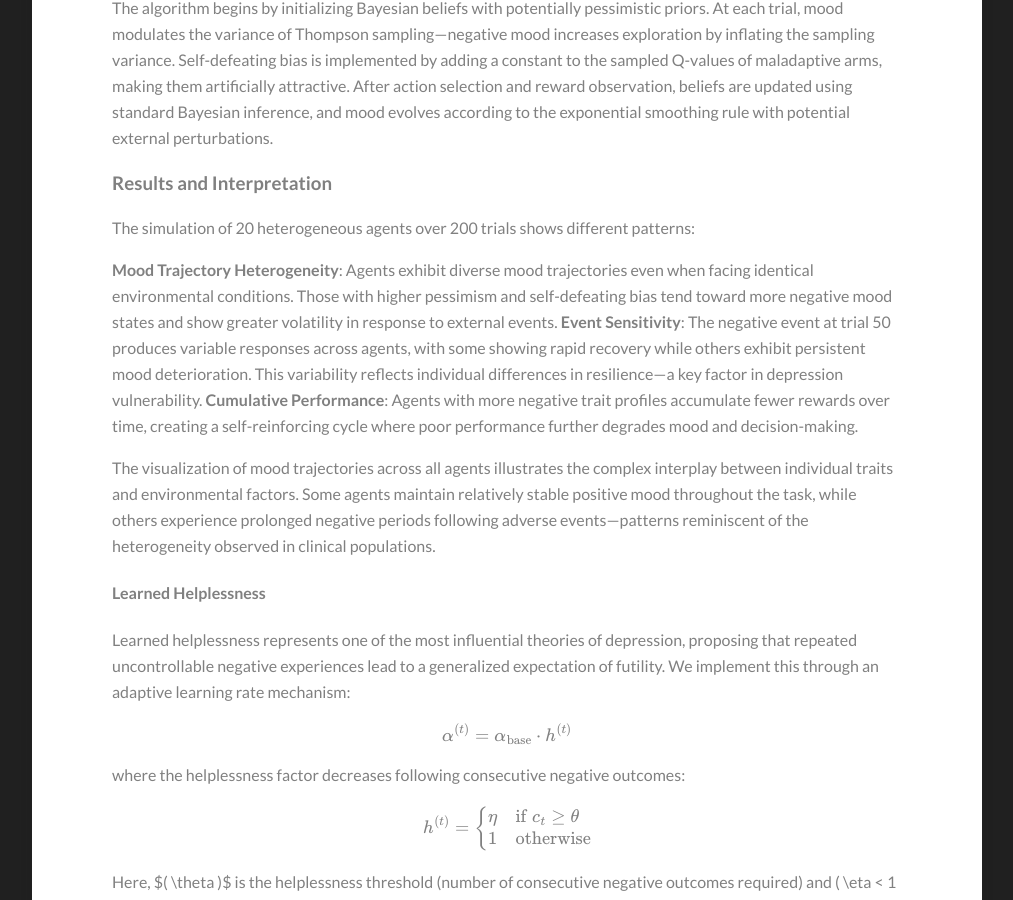
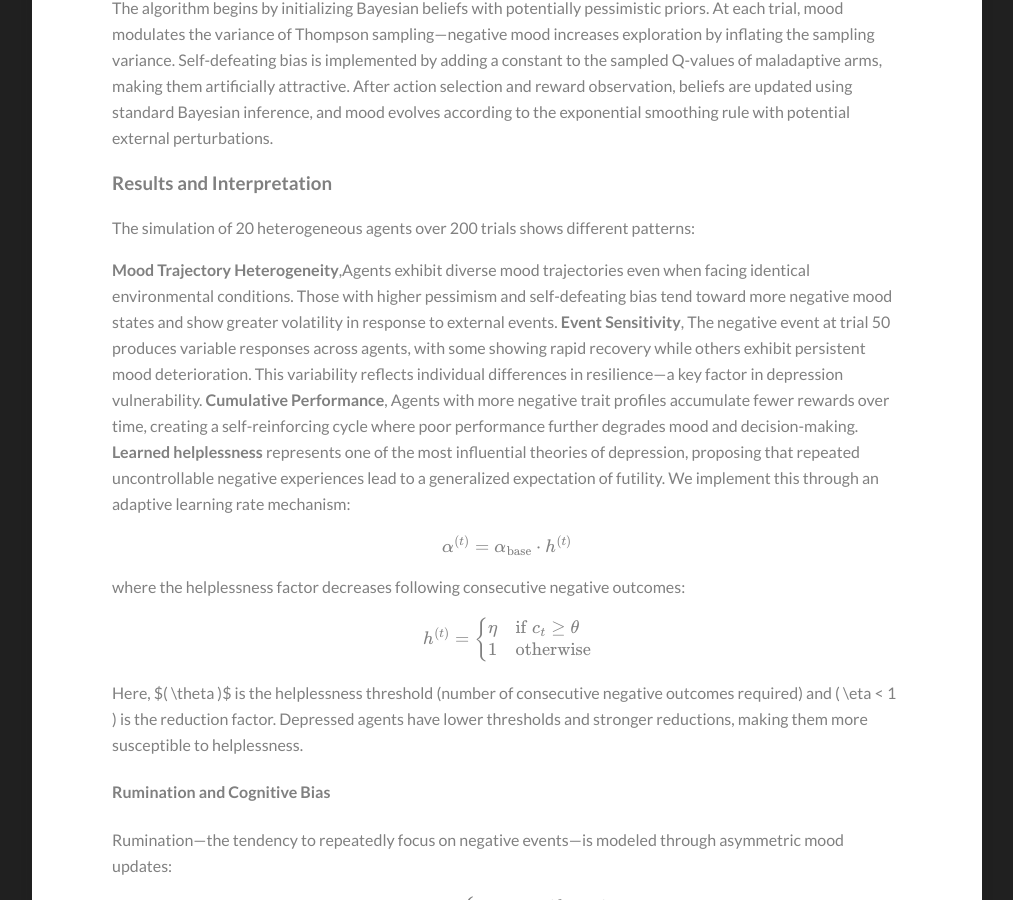
Before and after one commit to Kamran-Afzali/Kamran-Afzali.github.io, a Jekyll site: the page built from _posts/2026-07-24-Q-Learning_DEP_2.md, in a window 1280 px wide and 900 px high, scrolled down 4375 px. Shown: the whole window, without its empty margins (133-1146 px from the left). Built offline with Jekyll 4.4.1, drawn with Linux system fonts in a browser that asks for light colours; our own code applies the rules of GitHub Pages for plain Markdown files; formulas are drawn with MathJax 3.

Commit message:
Update 2026-07-24-Q-Learning_DEP_2.md

```diff
--- a/_posts/2026-07-24-Q-Learning_DEP_2.md
+++ b/_posts/2026-07-24-Q-Learning_DEP_2.md
@@ -144,13 +144,7 @@ The algorithm begins by initializing Bayesian beliefs with potentially pessimist
 
 The simulation of 20 heterogeneous agents over 200 trials shows different patterns:
 
-**Mood Trajectory Heterogeneity**: Agents exhibit diverse mood trajectories even when facing identical environmental conditions. Those with higher pessimism and self-defeating bias tend toward more negative mood states and show greater volatility in response to external events. **Event Sensitivity**: The negative event at trial 50 produces variable responses across agents, with some showing rapid recovery while others exhibit persistent mood deterioration. This variability reflects individual differences in resilience—a key factor in depression vulnerability. **Cumulative Performance**: Agents with more negative trait profiles accumulate fewer rewards over time, creating a self-reinforcing cycle where poor performance further degrades mood and decision-making.
-
-The visualization of mood trajectories across all agents illustrates the complex interplay between individual traits and environmental factors. Some agents maintain relatively stable positive mood throughout the task, while others experience prolonged negative periods following adverse events—patterns reminiscent of the heterogeneity observed in clinical populations.
-
-#### Learned Helplessness
-
-Learned helplessness represents one of the most influential theories of depression, proposing that repeated uncontrollable negative experiences lead to a generalized expectation of futility. We implement this through an adaptive learning rate mechanism:
+**Mood Trajectory Heterogeneity**,Agents exhibit diverse mood trajectories even when facing identical environmental conditions. Those with higher pessimism and self-defeating bias tend toward more negative mood states and show greater volatility in response to external events. **Event Sensitivity**, The negative event at trial 50 produces variable responses across agents, with some showing rapid recovery while others exhibit persistent mood deterioration. This variability reflects individual differences in resilience—a key factor in depression vulnerability. **Cumulative Performance**, Agents with more negative trait profiles accumulate fewer rewards over time, creating a self-reinforcing cycle where poor performance further degrades mood and decision-making. **Learned helplessness** represents one of the most influential theories of depression, proposing that repeated uncontrollable negative experiences lead to a generalized expectation of futility. We implement this through an adaptive learning rate mechanism:
 
 $$
 \alpha^{(t)} = \alpha_{\text{base}} \cdot h^{(t)}
```
